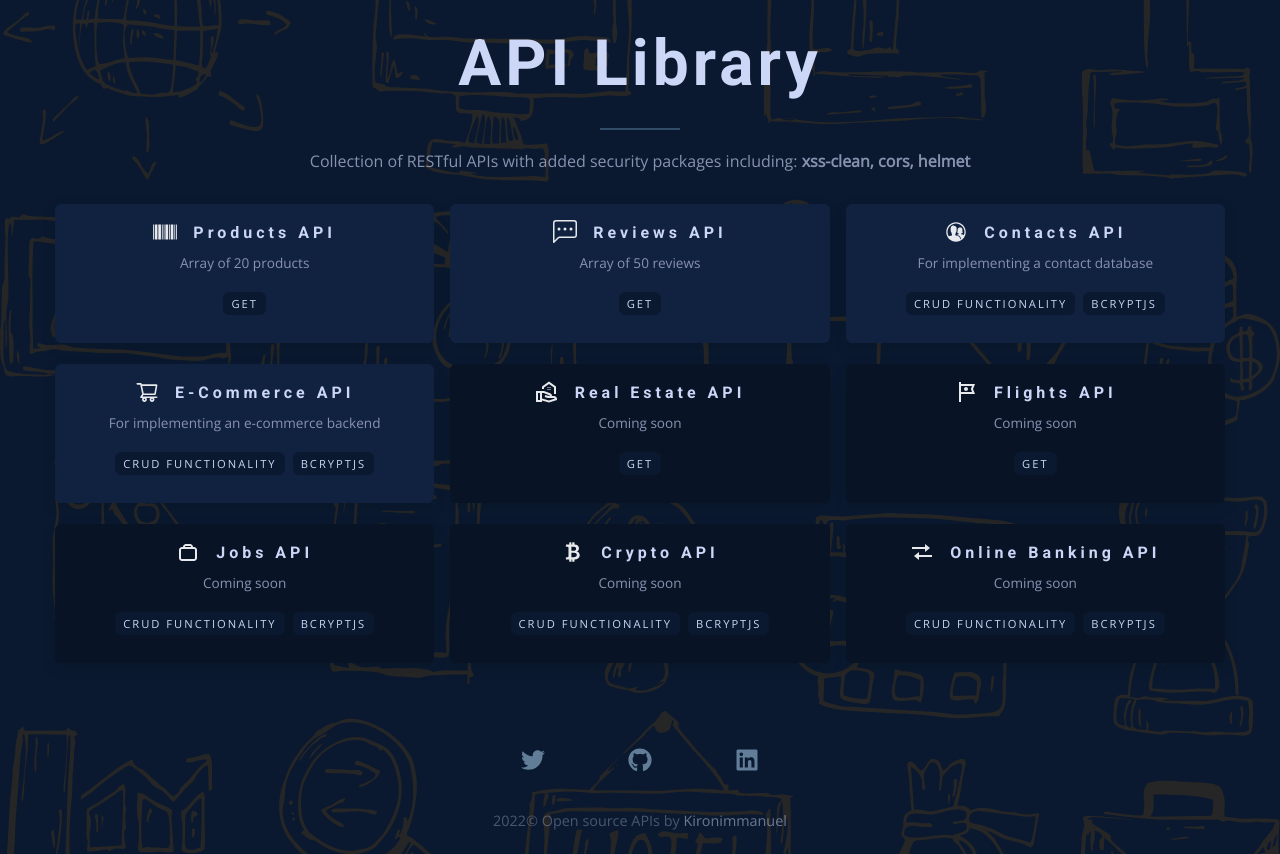
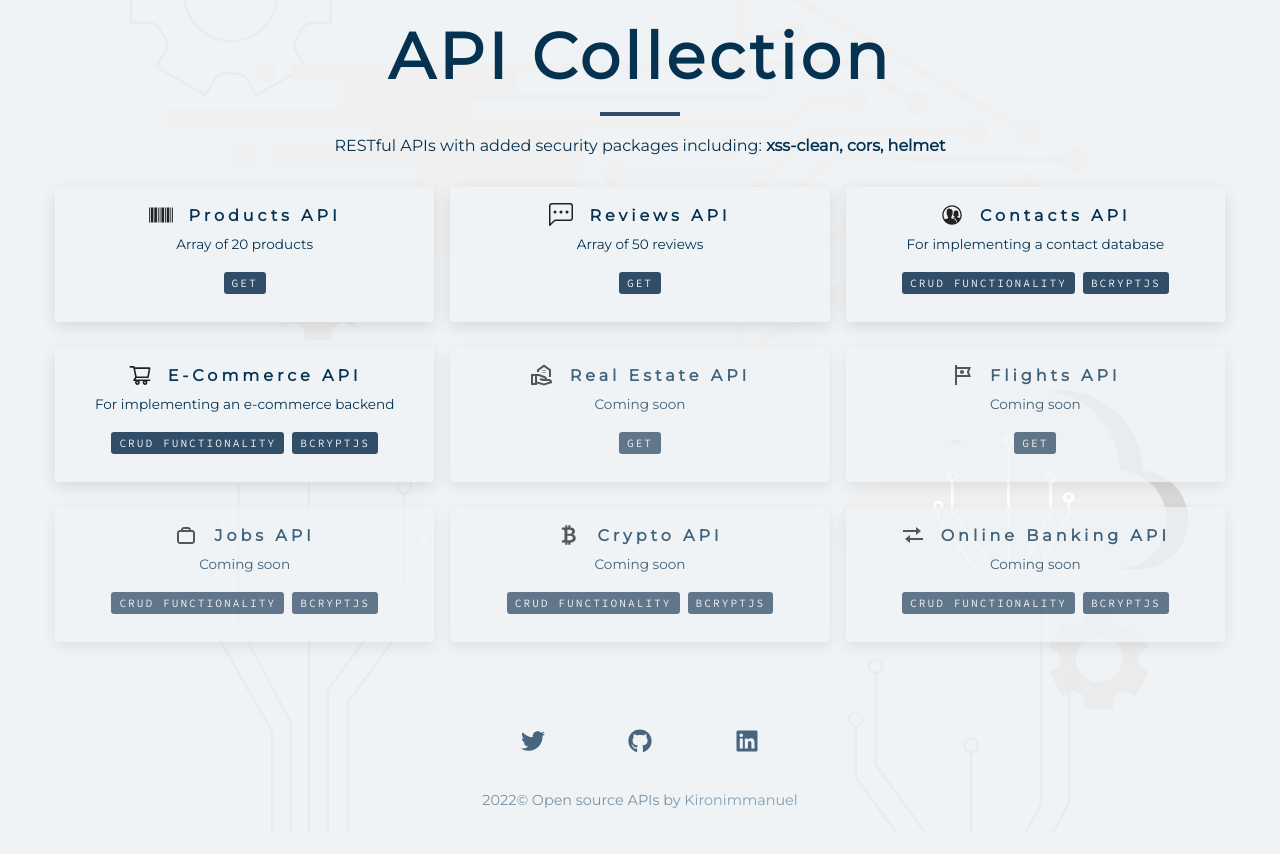
Before and after one commit to kironimmanuel/api-collection, a React (Create React App) app: page / in a window 1280 px wide. After the commit the page ends 833 px from the top, so only its background shows below. Built offline with nearby package versions, Linux system fonts and the light colour scheme.

Commit message:
color vars changes, renamed project

```diff
--- a/package.json
+++ b/package.json
@@ -1,5 +1,5 @@
 {
-  "name": "api-library",
+  "name": "api-collection",
   "version": "0.1.0",
   "private": true,
   "dependencies": {
--- a/src/App.js
+++ b/src/App.jsx
@@ -8,10 +8,10 @@ function App() {
   return (
     <Wrapper>
       <header>
-        <h1>API Library</h1>
+        <h1>API Collection</h1>
         <div className="underline" />
         <p>
-          Collection of RESTful APIs with added security packages including:{' '}
+          RESTful APIs with added security packages including:{' '}
           <strong>xss-clean, cors, helmet</strong>
         </p>
       </header>
@@ -33,11 +33,12 @@ const Wrapper = styled.main`
   header {
     h1 {
       text-align: center;
-      margin: 2rem;
+      margin: 1.5rem;
     }
-  }
-  p {
-    text-align: center;
+    p {
+      text-align: center;
+      margin: 1rem 2rem;
+    }
   }
   .container {
     display: grid;
--- a/src/assets/css/global.css
+++ b/src/assets/css/global.css
@@ -1,4 +1,4 @@
-@import url('https://fonts.googleapis.com/css?family=Open+Sans|Roboto:400,700&display=swap');
+@import url('https://fonts.googleapis.com/css?family=Montserrat&family=Source+Code+Pro&family=Open+Sans|Roboto:400,700&display=swap');
 
 :root {
   --clr-grey-1: hsl(209, 61%, 16%);
@@ -12,31 +12,27 @@
   --clr-grey-9: hsl(212, 33%, 89%);
   --clr-grey-10: hsl(210, 29%, 93%);
 
-  --primary-50: #e7e9ec;
-  --primary-100: #ccd6f6;
-  --primary-200: #8892b0;
-  --primary-300: #75809c;
-  --primary-400: #416585;
-  --primary-500: #112240;
-  --primary-600: #0a192f;
-  --primary-700: #081426;
-  --primary-800: #06101e;
-  --primary-900: #070e1a;
-
-  --clr-font-50: #e7e9ec;
-  --clr-font-100: #ccd6f6;
-  --clr-font-200: #8892b0;
-  --clr-font-300: #75809c;
+  --primary-900: hsl(205, 86%, 17%);
+  --primary-800: hsl(205, 77%, 27%);
+  --primary-700: hsl(205, 72%, 37%);
+  --primary-600: hsl(205, 63%, 48%);
+  --primary-500: hsl(205, 78%, 60%);
+  --primary-400: hsl(205, 89%, 70%);
+  --primary-300: hsl(205, 90%, 76%);
+  --primary-200: hsl(205, 86%, 81%);
+  --primary-100: hsl(205, 90%, 88%);
+  --primary-50: hsl(206, 26%, 95%);
 
   --clr-white: #fff;
   --clr-black: #222;
 
-  --ff-primary: 'Roboto', sans-serif;
-  --ff-secondary: 'Open Sans', sans-serif;
+  --ff-primary: 'Montserrat', sans-serif;
+  --ff-secondary: 'Montserrat', sans-serif;
+  --ff-special: 'Source Code Pro', monospace;
 
   --transition: all 0.3s linear;
   --spacing: 0.25rem;
-  --radius: 0.4rem;
+  --radius: 0.2rem;
   --max-width: 1170px;
 
   --light-shadow: 0 5px 15px rgba(0, 0, 0, 0.1);
@@ -64,8 +60,8 @@ body {
   background-position: center;
   background-size: contain;
   background-repeat: no-repeat;
-  color: var(--clr-font-100);
-  background-color: var(--primary-600) !important;
+  color: var(--primary-900);
+  background-color: var(--primary-50) !important;
   font-size: 0.875rem;
 }
 @media screen and (min-width: 992px) {
@@ -161,7 +157,7 @@ p {
 }
 .underline {
   width: 5rem;
-  height: 2px;
+  height: 4px;
   margin-top: 0.5rem;
   margin-bottom: 1.25rem;
   background: var(--clr-grey-3);
@@ -179,7 +175,7 @@ p {
 }
 .social-icon {
   font-size: 1.5rem;
-  color: var(--clr-grey-5);
+  color: var(--clr-grey-4);
   -webkit-transition: var(--transition);
   transition: var(--transition);
 }
--- a/src/components/Card.js
+++ b/src/components/Card.jsx
@@ -32,7 +32,7 @@ export default Api
 const Wrapper = styled.div`
   .card {
     box-shadow: var(--light-shadow);
-    background: var(--primary-500);
+    background: var(--primary-50);
     margin-bottom: 1rem;
     border-radius: var(--radius);
     text-align: center;
@@ -42,7 +42,6 @@ const Wrapper = styled.div`
     padding: 1rem;
     &:hover {
       box-shadow: var(--shadow-4);
-      background: var(--primary-600);
     }
     .flex-box {
       display: flex;
@@ -66,7 +65,7 @@ const Wrapper = styled.div`
   }
   .icon {
     font-size: 1.5rem;
-    color: var(--clr-font-50) !important;
+    color: var(--clr-black) !important;
     margin-top: -0.5rem;
   }
   .features {
@@ -74,8 +73,9 @@ const Wrapper = styled.div`
   }
   .features span {
     display: inline-block;
-    background: var(--primary-600);
-    color: var(--clr-font-100);
+    font-family: var(--ff-special);
+    background: var(--clr-grey-3);
+    color: var(--clr-grey-10);
     margin: 0.25rem;
     padding: 0.25rem 0.5rem;
     border-radius: var(--radius);
@@ -84,7 +84,8 @@ const Wrapper = styled.div`
     font-size: 0.7rem;
   }
   .disabled {
+    opacity: 0.75;
     pointer-events: none;
-    background: var(--primary-700);
+    background: var(--primary-50);
   }
 `
--- a/src/components/Footer.js
+++ b/src/components/Footer.jsx
@@ -51,7 +51,7 @@ const Wrapper = styled.div`
     font-size: 0.8rem;
   }
   .footer p {
-    color: var(--clr-font-200);
+    color: var(--primary-900);
     opacity: 0.5;
     padding: 0 0.5rem;
     margin-left: auto;
@@ -59,7 +59,7 @@ const Wrapper = styled.div`
     text-align: center;
     font-weight: 500;
     a {
-      color: var(--clr-font-100);
+      color: var(--primary-800);
     }
   }
   @media screen and (min-width: 992px) {
--- a/src/data/apis.js
+++ b/src/data/apis.js
@@ -2,12 +2,11 @@ import { AiOutlineShoppingCart } from 'react-icons/ai'
 import { BiTransfer } from 'react-icons/bi'
 import { BsChatLeftDots, BsCurrencyBitcoin } from 'react-icons/bs'
 import { CgWorkAlt } from 'react-icons/cg'
-import { GrContact, GrContactInfo } from 'react-icons/gr'
 import { IoIosContacts } from 'react-icons/io'
 import { MdOutlineRealEstateAgent, MdOutlineTour } from 'react-icons/md'
 import { SiWikidata } from 'react-icons/si'
 
-export default [
+const apis = [
   {
     title: 'Products API',
     description: 'Array of 20 products',
@@ -77,3 +76,5 @@ export default [
     disabled: 'disabled',
   },
 ]
+
+export default apis
```
Also changed, not shown: src/assets/images/bcg/hero.svg, src/components/ErrorPage.jsx (renamed from src/components/ErrorPage.js).
